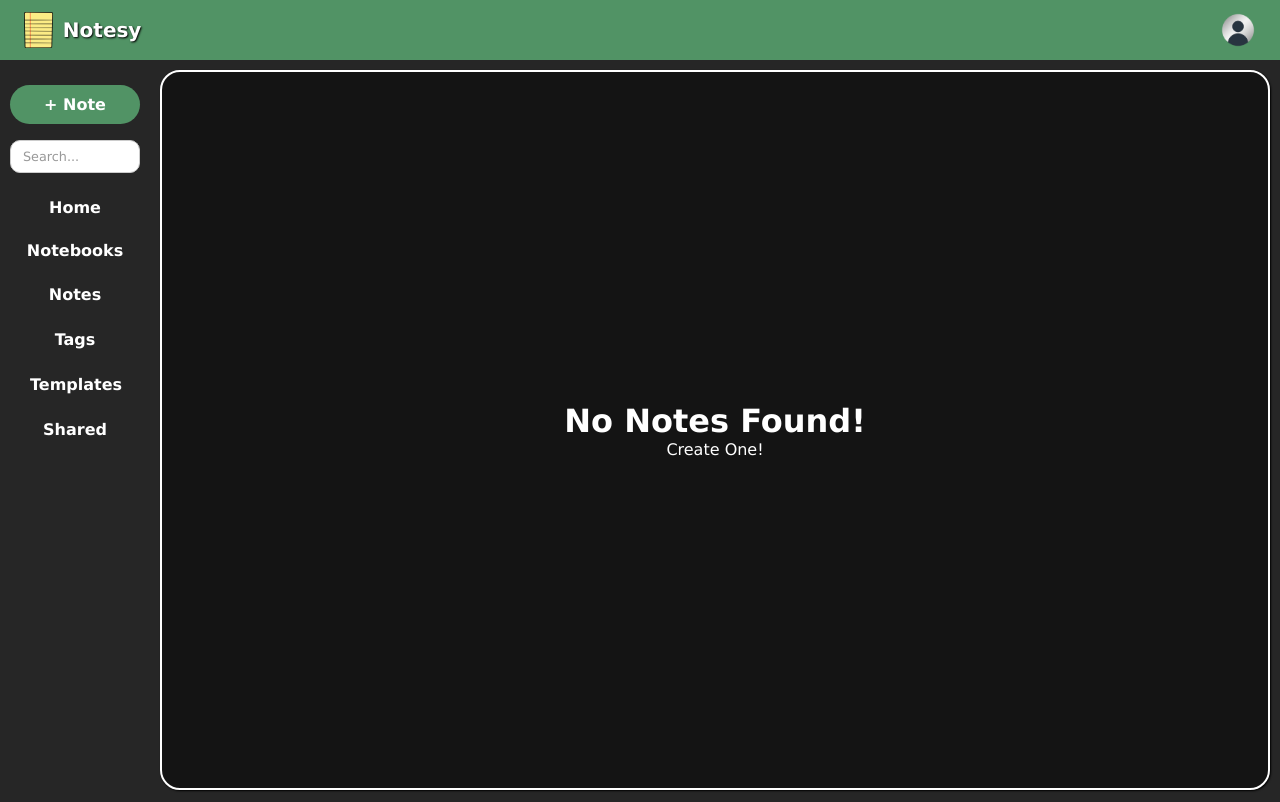
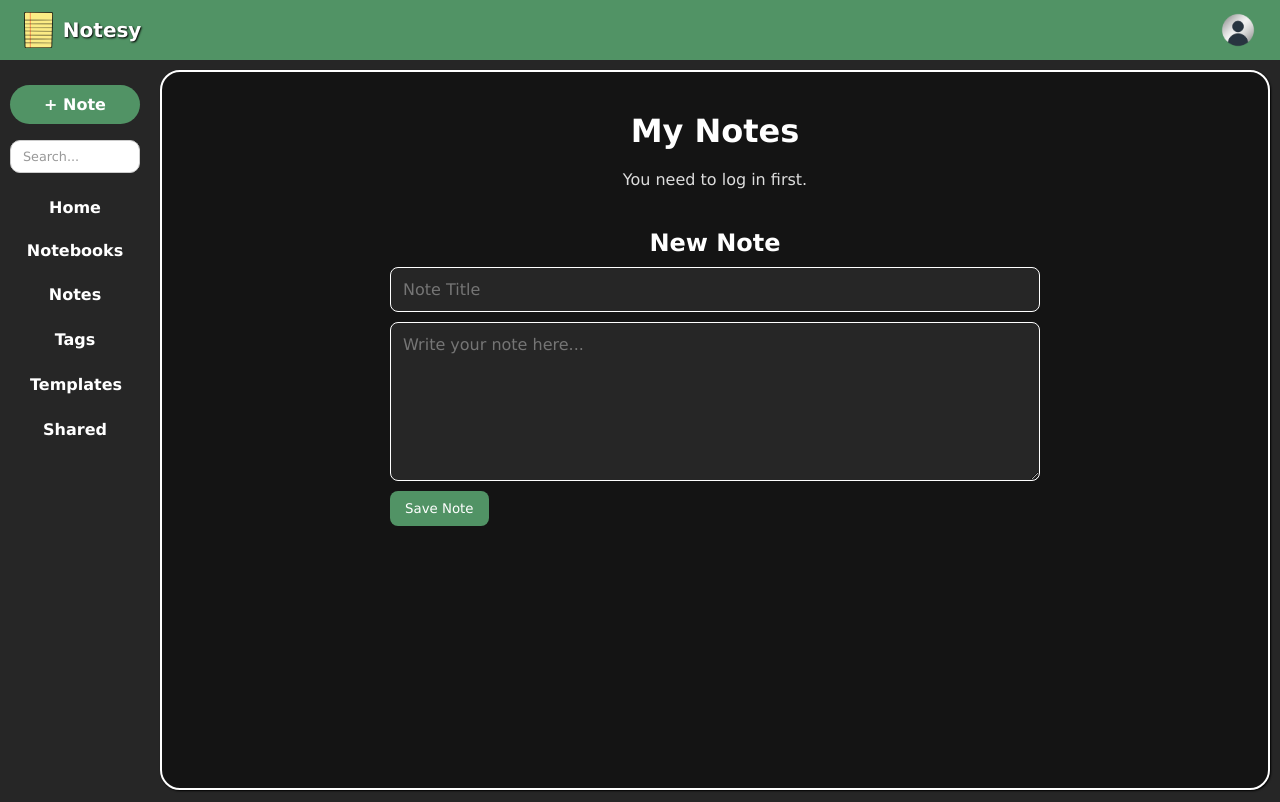
Before and after one commit to hbjuih/CEN3031-Project, a Flask app: page /notes in a window 1280 px wide. Run offline with Flask 3, Linux system fonts and the light colour scheme.

Commit message:
Added notes frontend part

```diff
--- /dev/null
+++ b/static/js/notes.js
@@ -0,0 +1,148 @@
+
+const notesList = document.getElementById("notes-list");
+const message = document.getElementById("notes-message");
+const form = document.getElementById("new-note");
+const titleInput = document.getElementById("note-title");
+const contentInput = document.getElementById("note-content");
+const formHeading = document.getElementById("form-heading");
+const cancelButton = document.getElementById("cancel-edit");
+
+let editingId = null;
+
+// Load saved notes from database
+async function loadNotes() {
+    try {
+        const response = await fetch("/api/notes");
+        const notes = await response.json();
+
+        if (!response.ok) {
+            throw new Error(notes.error || "Could not load notes.");
+        }
+
+        notesList.innerHTML = "";
+
+        if (notes.length === 0) {
+            message.textContent = "No notes yet. Create one!";
+            return;
+        }
+
+        message.textContent = "";
+
+        notes.forEach(note => {
+            const card = document.createElement("div");
+            card.className = "note-card";
+
+            const title = document.createElement("h3");
+            title.textContent = note.title;
+
+            const content = document.createElement("p");
+            content.textContent = note.content;
+
+            const editButton = document.createElement("button");
+            editButton.textContent = "Edit";
+            editButton.onclick = () => editNote(note);
+
+            const deleteButton = document.createElement("button");
+            deleteButton.textContent = "Delete";
+            deleteButton.onclick = () => deleteNote(note.id);
+
+            card.append(title, content, editButton, deleteButton);
+            notesList.appendChild(card);
+        });
+
+    } catch (error) {
+        message.textContent = error.message;
+    }
+}
+
+// Create a new note or save changes
+form.addEventListener("submit", async function(event) {
+    event.preventDefault();
+
+    const title = titleInput.value.trim();
+    const content = contentInput.value;
+
+    if (!title) return;
+
+    const url = editingId === null
+        ? "/api/notes"
+        : `/api/notes/${editingId}`;
+
+    const method = editingId === null ? "POST" : "PUT";
+
+    try {
+        const response = await fetch(url, {
+            method: method,
+            headers: {
+                "Content-Type": "application/json"
+            },
+            body: JSON.stringify({
+                title: title,
+                content: content
+            })
+        });
+
+        const result = await response.json();
+
+        if (!response.ok) {
+            throw new Error(result.error || "Could not save note.");
+        }
+
+        resetForm();
+        await loadNotes();
+
+    } catch (error) {
+        message.textContent = error.message;
+    }
+});
+
+// Fill in the form to edit an existing note
+function editNote(note) {
+    editingId = note.id;
+
+    titleInput.value = note.title;
+    contentInput.value = note.content;
+
+    formHeading.textContent = "Edit Note";
+    cancelButton.hidden = false;
+
+    form.scrollIntoView();
+}
+
+// Delete a note
+async function deleteNote(id) {
+    if (!confirm("Delete this note?")) return;
+
+    try {
+        const response = await fetch(`/api/notes/${id}`, {
+            method: "DELETE"
+        });
+
+        const result = await response.json();
+
+        if (!response.ok) {
+            throw new Error(result.error || "Could not delete note.");
+        }
+
+        if (editingId === id) resetForm();
+
+        await loadNotes();
+
+    } catch (error) {
+        message.textContent = error.message;
+    }
+}
+
+// Clear the form
+function resetForm() {
+    editingId = null;
+    form.reset();
+
+    formHeading.textContent = "New Note";
+    cancelButton.hidden = true;
+}
+
+cancelButton.addEventListener("click", resetForm);
+
+// Load notes when the page opens
+loadNotes();
--- a/static/notes.css
+++ b/static/notes.css
@@ -1,165 +1,78 @@
-* {
-    border: 0;
-    padding: 0;
-    margin: 0;
-    box-sizing: border-box;
-    font-family: Verdana, Geneva, Tahoma, sans-serif;
+
+@import url("home.css");
+
+.notes-box {
+    justify-content: flex-start;
+    gap: 20px;
 }
 
-html, body {
-    background-color: #262626;
+#notes-list {
+    width: 100%;
+    max-width: 650px;
 }
 
-main {
-    padding: 3px;
-    display: flex;
-    min-height: calc(100vh - var(--navbar-height, 60px));
+.note-card {
     background-color: #262626;
-    margin: 0;
+    border: 1px solid white;
+    border-radius: 10px;
+    padding: 15px;
+    margin-bottom: 10px;
+    text-align: left;
+    overflow-wrap: anywhere;
 }
 
-.welcome-box {
-    border: 2px solid white;
-    border-radius: 20px;
-    background-color: #141414;
-    box-shadow: 1px 1px 2px rgba(0, 0, 0, 1);
-    flex: 1;
-    margin: 0;
-    padding: 40px 24px;
-    text-align: center;
-    color: #fff;
-    max-width: none;
+.note-card h3 {
+    margin-bottom: 10px;
+}
+
+.note-card p {
+    white-space: pre-wrap;
+    margin-bottom: 10px;
+}
+
+#new-note {
+    width: 100%;
+    max-width: 650px;
     display: flex;
     flex-direction: column;
-    justify-content: center;
-    align-items: center;
+    gap: 10px;
 }
 
-.welcome-box h1, .welcome-box a {
-    background-color: transparent;
+#new-note input,
+#new-note textarea {
+    padding: 12px;
+    border-radius: 8px;
+    background-color: #262626;
+    border: 1px solid white;
+    color: white;
+    font: inherit;
 }
 
-body {
-    margin: 0;
+#new-note textarea {
+    resize: vertical;
 }
 
-.navbar {
-    background-color: #519365;
+.note-actions {
     display: flex;
-    align-items: center;
-    gap: 24px;
-    padding: 10px 24px;
+    gap: 10px;
 }
 
-.logo {
-    display: flex;
-    align-items: center;
-    gap: 10px;
-    text-decoration: none;
-    color: #fff;
-    font-size: 1.25rem;
-    font-weight: bold;
+.note-actions button,
+.note-card button {
+    padding: 10px 15px;
+    margin-right: 5px;
+    background-color: #519365;
+    color: white;
+    border: none;
+    border-radius: 8px;
+    cursor: pointer;
 }
 
-.logo img {
-    height: 36px;
-    width: auto;
-    display: block;
+.note-actions button:hover,
+.note-card button:hover {
+    background-color: #417b53;
 }
 
-.search input {
-    width: 100%;
-    max-width: 480px;
-    display: block;
-    margin: 0 auto;
-    padding: 8px 14px;
-    border-radius: 10px;
-    border: 1px solid #ccc;
+#notes-message {
+    color: #ddd;
 }
-
-.nav-links {
-    display: flex;
-    gap: 18px;
-    list-style: none;
-    margin: 0;
-    padding: 0;
-}
-
-.nav-links a {
-    text-decoration: none;
-    color: #fff;
-    font-weight: bold;
-    padding-bottom: 2px;
-}
-.nav-links a:hover {
-    text-decoration: underline;
-}
-.nav-links a.active {
-    border-bottom: 2px solid #fff;
-}
-
-.profile {
-    position: relative;
-}
-
-.profile-button {
-    width: 36px;
-    height: 36px;
-    border-radius: 50%;
-    padding: 0;
-    border: none;
-    background-color: transparent;
-    overflow: hidden;
-    cursor: pointer;
-    display: block;
-}
-
-.profile-button:hover {
-    outline: 2px solid #fff;
-}
-
-.profile-button img {
-    width: 100%;
-    height: 100%;
-    object-fit: cover;
-    display: block;
-}
-
-.dropdown {
-    position: absolute;
-    top: 100%;
-    right: 0;
-    background-color: #519365;
-    border: 1px solid #ccc;
-    border-radius: 4px;
-    box-shadow: 0 2px 8px rgba(0, 0, 0, 0.1);
-    min-width: 140px;
-    z-index: 1000;
-    overflow: hidden;
-    display: none;
-}
-
-.dropdown.show {
-    display: block;
-}
-
-.dropdown a {
-    display: block;
-    padding: 10px 16px;
-    text-decoration: none;
-    color: black;
-}
-
-#first {
-    border-bottom: 1px solid black;
-}
-
-.dropdown a:hover {
-    color: white;
-    font-weight: bold;
-}
-
-.sidebar .search {
-    flex: none;
-    height: auto;
-}
--- a/templates/home-page-sidebar.html
+++ b/templates/home-page-sidebar.html
@@ -1,5 +1,5 @@
 <div class="sidebar">
-    <a href="/notes/new" class="landing-link" id="new-note-btn">+ Note</a>
+    <a href="/notes#new-note" class="landing-link" id="new-note-btn">+ Note</a>
     <form action="/search" method="get" class="search">
         <input type="search" name="query" placeholder="Search...">
     </form>
--- a/templates/notes.html
+++ b/templates/notes.html
@@ -1,18 +1,46 @@
+
 {% extends "nav-bar-home.html" %}
-{% block title %}Notesy{% endblock %}
+{% block title %}My Notes - Notesy{% endblock %}
 
 {% block head %}
-  <link rel="stylesheet" href="{{ url_for('static', filename='notes.css') }}">
-  <link rel="stylesheet" href="{{ url_for('static', filename='home-page-sidebar.css') }}">
+<link rel="stylesheet" href="{{ url_for('static', filename='notes.css') }}">
+<link rel="stylesheet" href="{{ url_for('static', filename='home-page-sidebar.css') }}">
 {% endblock %}
 
-{% block sidebar%}
-  {% include "home-page-sidebar.html" %}
+{% block sidebar %}
+    {% include "home-page-sidebar.html" %}
 {% endblock %}
 
 {% block content %}
-  <div class="welcome-box">
-    <h1>No Notes Found!</h1>
-    <p>Create One!</p>
-  </div>
+<div class="welcome-box notes-box">
+
+    <h1>My Notes</h1>
+
+    <p id="notes-message">Loading notes...</p>
+
+    <!-- Saved notes appear here -->
+    <div id="notes-list"></div>
+
+    <!-- Create or edit a note -->
+    <form id="new-note">
+        <h2 id="form-heading">New Note</h2>
+
+        <input type="text" id="note-title"
+               placeholder="Note Title" required>
+
+        <textarea id="note-content"
+                  placeholder="Write your note here..."
+                  rows="7"></textarea>
+
+        <div class="note-actions">
+            <button type="submit">Save Note</button>
+            <button type="button" id="cancel-edit" hidden>
+                Cancel
+            </button>
+        </div>
+    </form>
+
+</div>
+
+<script src="{{ url_for('static', filename='js/notes.js') }}"></script>
 {% endblock %}
```
